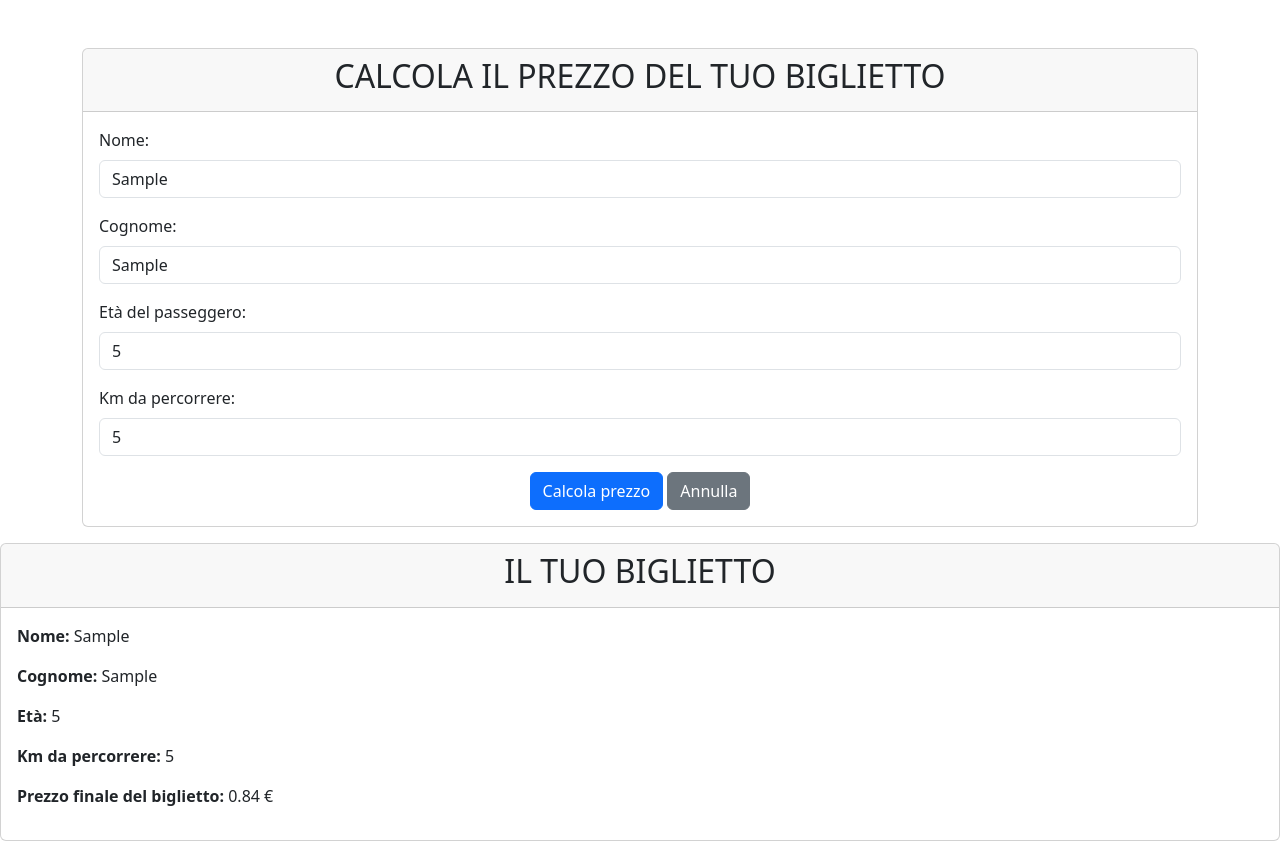
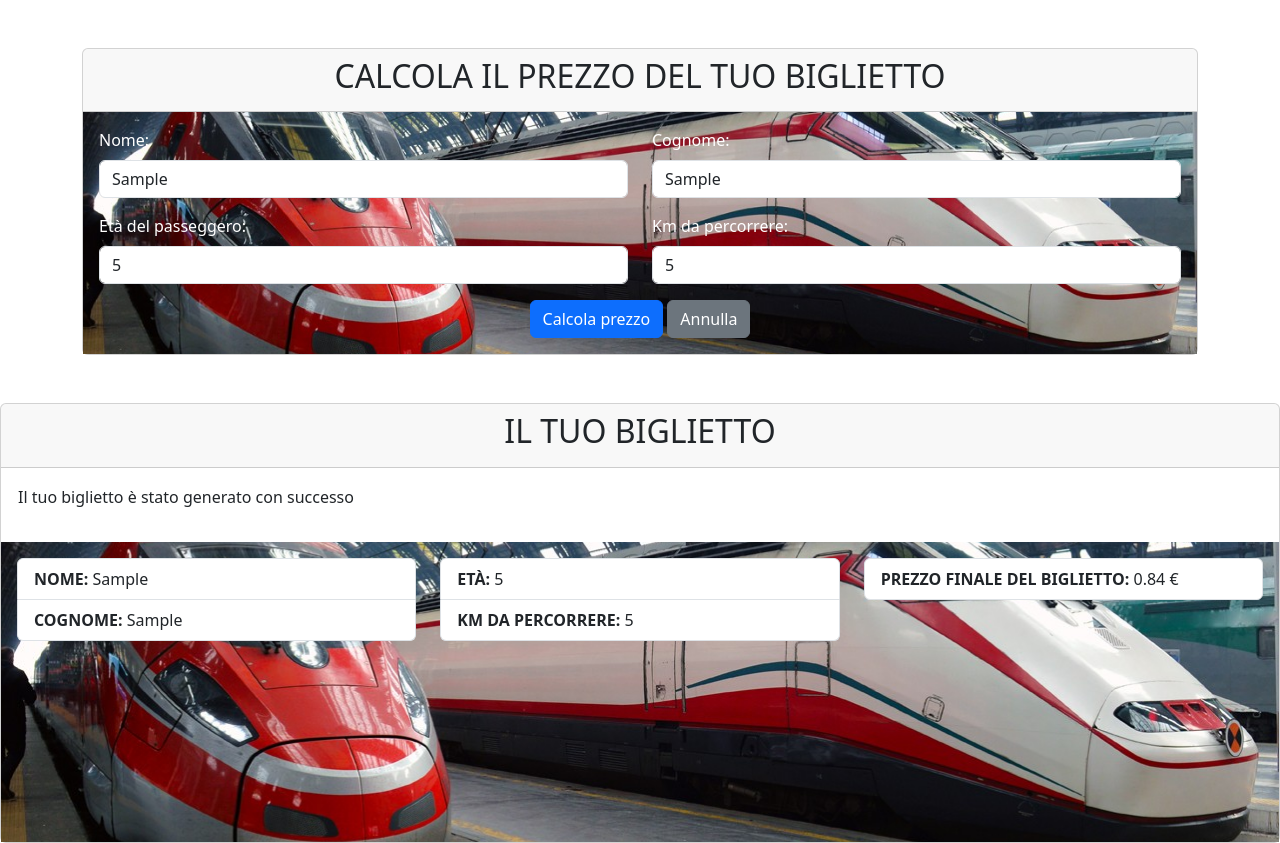
Before and after one commit to Alessandroang/js-biglietto-treno-form, a plain HTML site: page index.html in a window 1280 px wide. Both pictures are taken after typing "Sample", "Sample", "5", "5" into the empty fields and a click on the button "Calcola prezzo". Drawn offline with nearby package versions, Linux system fonts and the light colour scheme.

Commit message:
Add final modify

```diff
--- a/index.html
+++ b/index.html
@@ -14,15 +14,18 @@
     <title>Js treno form</title>
   </head>
   <body>
+    <!-- Inserisci i tuoi dati -->
+
     <div class="container mt-5">
       <div class="card">
         <div class="card-header text-center">
           <h2 class="text-uppercase">Calcola il prezzo del tuo biglietto</h2>
         </div>
 
-        <div class="card-body">
+        <div class="card-body custom-card">
           <form>
-            <div class="mb-3">
+            <div class="row">
+              <div class="col-md-6 mb-3">
                 <label for="nomePasseggero" class="form-label">Nome:</label>
                 <input
                   type="text"
@@ -32,8 +35,10 @@
                 />
               </div>
 
-            <div class="mb-3">
-              <label for="cognomePasseggero" class="form-label">Cognome:</label>
+              <div class="col-md-6 mb-3">
+                <label for="cognomePasseggero" class="form-label"
+                  >Cognome:</label
+                >
                 <input
                   type="text"
                   class="form-control"
@@ -42,7 +47,7 @@
                 />
               </div>
 
-            <div class="mb-3">
+              <div class="col-md-6 mb-3">
                 <label for="etaPasseggero" class="form-label"
                   >Età del passeggero:</label
                 >
@@ -54,7 +59,7 @@
                 />
               </div>
 
-            <div class="mb-3">
+              <div class="col-md-6 mb-3">
                 <label for="kmDaPercorrere" class="form-label"
                   >Km da percorrere:</label
                 >
@@ -78,24 +83,63 @@
                   Annulla
                 </button>
               </div>
+            </div>
           </form>
         </div>
       </div>
     </div>
-    <div class="card mt-3">
+
+    <!-- Biglietto stampato -->
+
+    <div class="card mt-5 d-none" id="bigliettoCard">
       <div class="card-header text-center">
         <h2 class="text-uppercase">Il tuo biglietto</h2>
       </div>
+      <div class="alert alert-succes">
+        Il tuo biglietto è stato generato con successo
+      </div>
+      <div class="card-body custom-card" style="height: 300px">
+        <div class="row">
+          <!-- Prima colonna: Nome e Cognome -->
+          <div class="col-md-4">
+            <ul class="list-group">
+              <li class="list-group-item">
+                <strong class="text-uppercase">Nome:</strong>
+                <span id="resultNome"></span>
+              </li>
+              <li class="list-group-item">
+                <strong class="text-uppercase">Cognome:</strong>
+                <span id="resultCognome"></span>
+              </li>
+            </ul>
+          </div>
 
-      <div class="card-body">
-        <p><strong>Nome:</strong> <span id="resultNome"></span></p>
-        <p><strong>Cognome:</strong> <span id="resultCognome"></span></p>
-        <p><strong>Età:</strong> <span id="resultEta"></span></p>
-        <p><strong>Km da percorrere:</strong> <span id="resultKm"></span></p>
-        <p>
-          <strong>Prezzo finale del biglietto:</strong>
+          <!-- Seconda colonna: Età e Km -->
+          <div class="col-md-4">
+            <ul class="list-group">
+              <li class="list-group-item">
+                <strong class="text-uppercase">Età:</strong>
+                <span id="resultEta"></span>
+              </li>
+              <li class="list-group-item">
+                <strong class="text-uppercase">Km da percorrere:</strong>
+                <span id="resultKm"></span>
+              </li>
+            </ul>
+          </div>
+
+          <!-- Terza colonna: Prezzo finale -->
+          <div class="col-md-4">
+            <ul class="list-group">
+              <li class="list-group-item">
+                <strong class="text-uppercase"
+                  >Prezzo finale del biglietto:</strong
+                >
                 <span id="resultPrezzoFinale"></span>
-        </p>
+              </li>
+            </ul>
+          </div>
+        </div>
       </div>
     </div>
 
--- a/js/main.js
+++ b/js/main.js
@@ -1,25 +1,81 @@
-// const etaDelPasseggero = prompt("Quanti anni hai?");
-// const eta = parseInt(etaDelPasseggero);
+// // const etaDelPasseggero = prompt("Quanti anni hai?");
+// // const eta = parseInt(etaDelPasseggero);
 
-// const kmDaPercorrere = prompt("Quanti km devi percorrere?");
-// const km = parseFloat(kmDaPercorrere);
+// // const kmDaPercorrere = prompt("Quanti km devi percorrere?");
+// // const km = parseFloat(kmDaPercorrere);
 
-// let prezzoKm = km * 0.21;
+// // let prezzoKm = km * 0.21;
 
-// if (eta < 18) {
-//   let scontoVenti = (prezzoKm / 100) * 20;
-//   prezzoKm = prezzoKm - scontoVenti;
-// } else if (eta > 65) {
-//   let scontoQuaranta = (prezzoKm / 100) * 40;
-//   prezzoKm = prezzoKm - scontoQuaranta;
+// // if (eta < 18) {
+// //   let scontoVenti = (prezzoKm / 100) * 20;
+// //   prezzoKm = prezzoKm - scontoVenti;
+// // } else if (eta > 65) {
+// //   let scontoQuaranta = (prezzoKm / 100) * 40;
+// //   prezzoKm = prezzoKm - scontoQuaranta;
+// // }
+
+// // document.getElementById("pluto").innerHTML = "prezzo finale: " + prezzoKm;
+
+// // Funzione per calcolare il prezzo del biglietto
+// function calcolaPrezzo() {
+//   const nomePasseggero = document.getElementById("nomePasseggero").value;
+//   const cognomePasseggero = document.getElementById("cognomePasseggero").value;
+//   const etaDelPasseggero = document.getElementById("etaPasseggero").value;
+//   const eta = parseInt(etaDelPasseggero);
+
+//   const kmDaPercorrere = document.getElementById("kmDaPercorrere").value;
+//   const km = parseFloat(kmDaPercorrere);
+
+//   let prezzoKm = km * 0.21;
+
+//   if (eta < 18) {
+//     let scontoVenti = (prezzoKm / 100) * 20;
+//     prezzoKm = prezzoKm - scontoVenti;
+//   } else if (eta > 65) {
+//     let scontoQuaranta = (prezzoKm / 100) * 40;
+//     prezzoKm = prezzoKm - scontoQuaranta;
+//   }
+
+//   document.getElementById("resultNome").innerHTML = nomePasseggero;
+//   document.getElementById("resultCognome").innerHTML = cognomePasseggero;
+//   document.getElementById("resultEta").innerHTML = etaDelPasseggero;
+//   document.getElementById("resultKm").innerHTML = kmDaPercorrere;
+//   document.getElementById("resultPrezzoFinale").innerHTML =
+//     prezzoKm.toFixed(2) + " €";
+
+//   // Mostra la card con il risultato del biglietto calcolato
+//   document.getElementById("bigliettoCard").classList.remove("d-none");
 // }
 
-// document.getElementById("pluto").innerHTML = "prezzo finale: " + prezzoKm;
+// // Funzione per annullare i dati inseriti nel form
+// function annullaForm() {
+//   document.getElementById("nomePasseggero").value = "";
+//   document.getElementById("cognomePasseggero").value = "";
+//   document.getElementById("etaPasseggero").value = "";
+//   document.getElementById("kmDaPercorrere").value = "";
+//   //   document.getElementById("prezzoFinale").innerHTML = "prezzo finale: ";
+//   document.getElementById("resultNome").innerHTML = "";
+//   document.getElementById("resultCognome").innerHTML = "";
+//   document.getElementById("resultEta").innerHTML = "";
+//   document.getElementById("resultKm").innerHTML = "";
+//   document.getElementById("resultPrezzoFinale").innerHTML = "";
+//   // Nascondi la card riapplicando la classe d-none
+//   document.getElementById("bigliettoCard").classList.add("d-none");
+// }
 
-// Funzione per calcolare il prezzo del biglietto
-function calcolaPrezzo() {
+// // Associa le funzioni agli eventi click dei bottoni
+// document
+//   .getElementById("btnCalcolaPrezzo")
+//   .addEventListener("click", calcolaPrezzo);
+// document.getElementById("btnAnnulla").addEventListener("click", annullaForm);
+
+// Associa la funzione per calcolare il prezzo del biglietto all'evento click del pulsante "Calcola Prezzo"
+document
+  .getElementById("btnCalcolaPrezzo")
+  .addEventListener("click", function () {
     const nomePasseggero = document.getElementById("nomePasseggero").value;
-  const cognomePasseggero = document.getElementById("cognomePasseggero").value;
+    const cognomePasseggero =
+      document.getElementById("cognomePasseggero").value;
     const etaDelPasseggero = document.getElementById("etaPasseggero").value;
     const eta = parseInt(etaDelPasseggero);
 
@@ -42,19 +98,18 @@ function calcolaPrezzo() {
     document.getElementById("resultKm").innerHTML = kmDaPercorrere;
     document.getElementById("resultPrezzoFinale").innerHTML =
       prezzoKm.toFixed(2) + " €";
-}
 
-// Funzione per annullare i dati inseriti nel form
-function annullaForm() {
+    // Mostra la card con il risultato del biglietto calcolato
+    document.getElementById("bigliettoCard").classList.remove("d-none");
+  });
+
+// Associa la funzione per annullare i dati inseriti nel form all'evento click del pulsante "Annulla"
+document.getElementById("btnAnnulla").addEventListener("click", function () {
   document.getElementById("nomePasseggero").value = "";
   document.getElementById("cognomePasseggero").value = "";
   document.getElementById("etaPasseggero").value = "";
   document.getElementById("kmDaPercorrere").value = "";
-  document.getElementById("prezzoFinale").innerHTML = "prezzo finale: ";
-}
 
-// Associa le funzioni agli eventi click dei bottoni
-document
-  .getElementById("btnCalcolaPrezzo")
-  .addEventListener("click", calcolaPrezzo);
-document.getElementById("btnAnnulla").addEventListener("click", annullaForm);
+  // Nascondi la card riapplicando la classe d-none
+  document.getElementById("bigliettoCard").classList.add("d-none");
+});
--- a/style.css
+++ b/style.css
@@ -0,0 +1,6 @@
+.custom-card {
+  background-image: url(./ComeArrivare_TRENO_PBAY_1280x560.jpg);
+  background-size: cover;
+  background-position: center;
+  color: #fff;
+}
```
Also changed, not shown: ComeArrivare_TRENO_PBAY_1280x560.jpg (added). Lines whose indentation alone changed are shown as unchanged.
